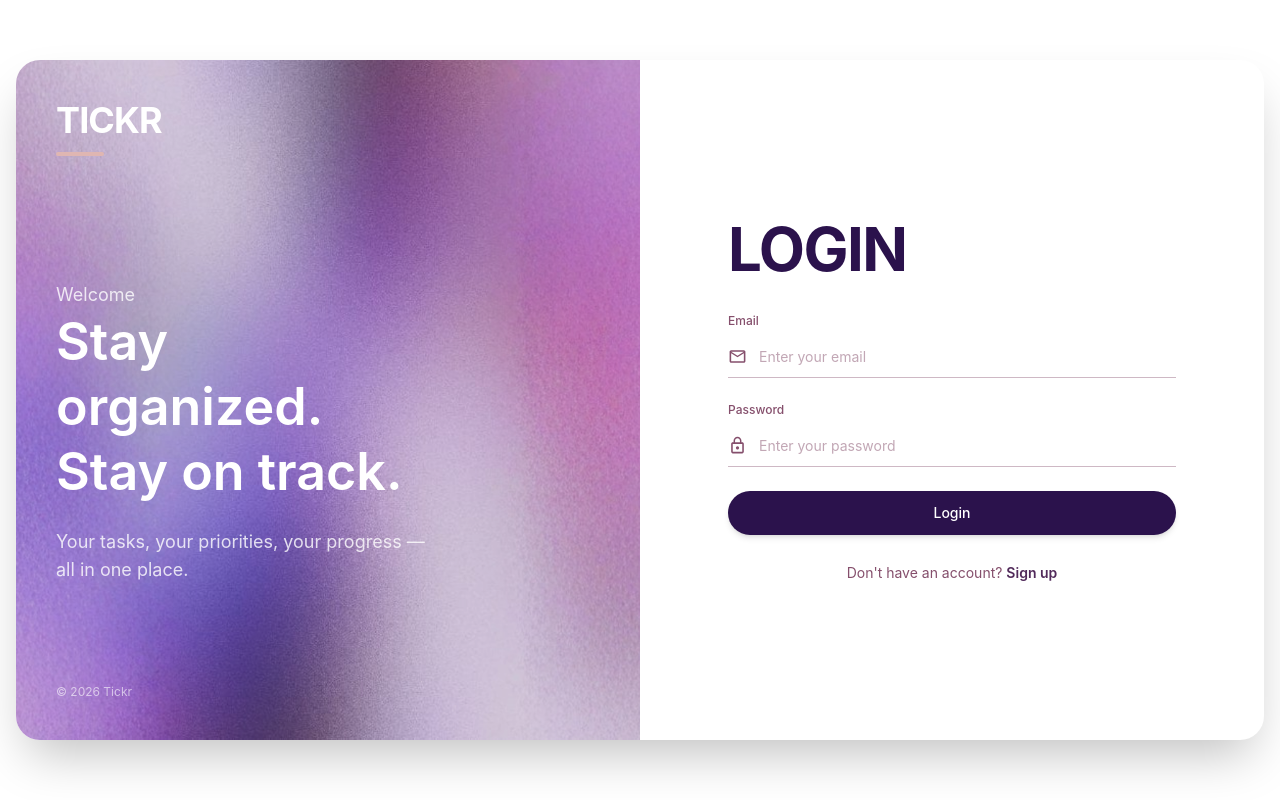
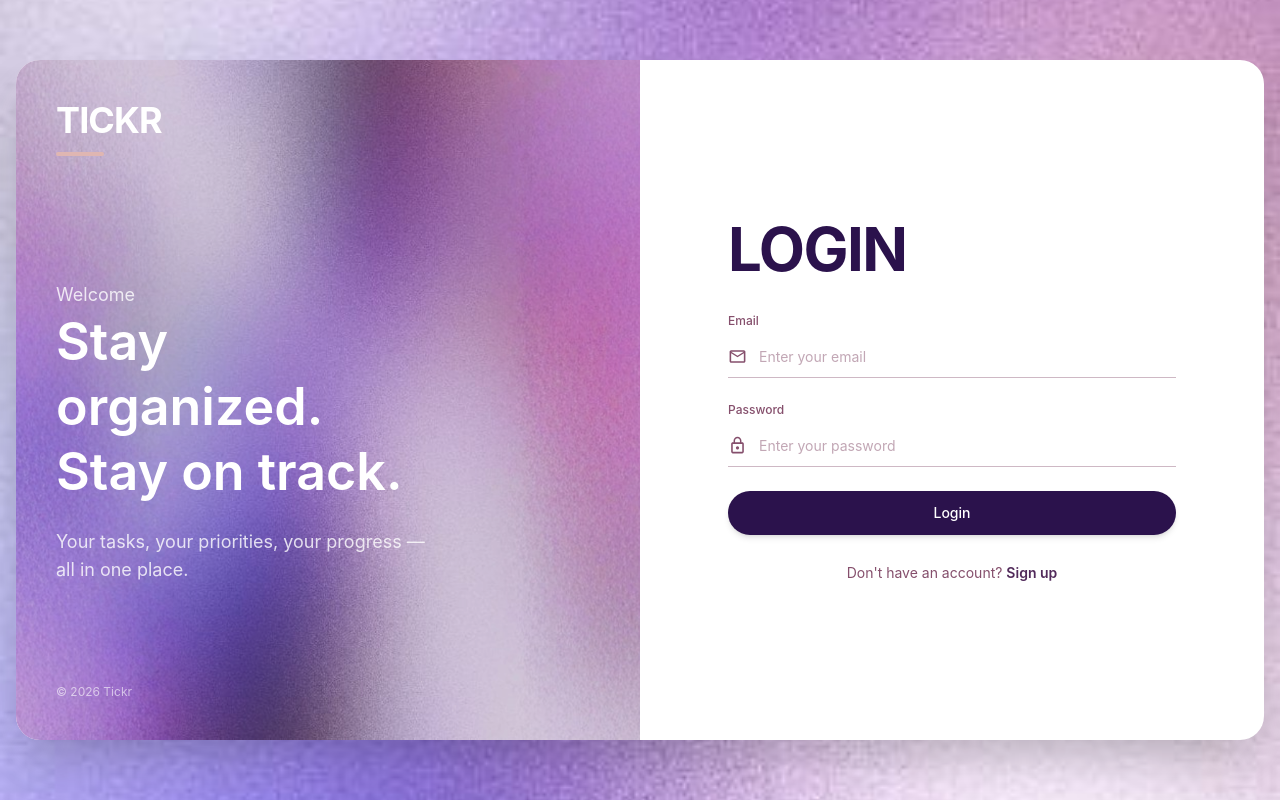
Before and after one commit to dsweta496/Tickr-Task-Manager, a React (Vite) app in the folder client/: page / in a window 1280 px wide. Built offline with nearby package versions, Linux system fonts and the light colour scheme; no server answers.

Commit message:
fix: display user email in profile

```diff
--- a/client/src/component/Login.jsx
+++ b/client/src/component/Login.jsx
@@ -49,8 +49,8 @@ const Login = ({ setShowSignup, setIsAuthenticated }) => {
     };
 
     return (
-        <div className="
-  h-screen
+        <div
+            className=" min-h-screen
   flex items-center justify-center
   px-4 py-6
   overflow-y-auto
@@ -58,8 +58,12 @@ const Login = ({ setShowSignup, setIsAuthenticated }) => {
   lg:h-screen
   lg:min-h-0
   lg:overflow-hidden
-  lg:py-0
-">
+  lg:py-0          bg-cover bg-center bg-repeat
+                       relative     md:bg-[#2B124C]"
+            style={{
+                backgroundImage: "url('/login-bg-mobile.png')"
+            }}
+        >
 
             {/* MOBILE BACKGROUND OVERLAY */}
             <div className="absolute inset-0 bg-[#2B124C]/45 md:hidden" />
```
